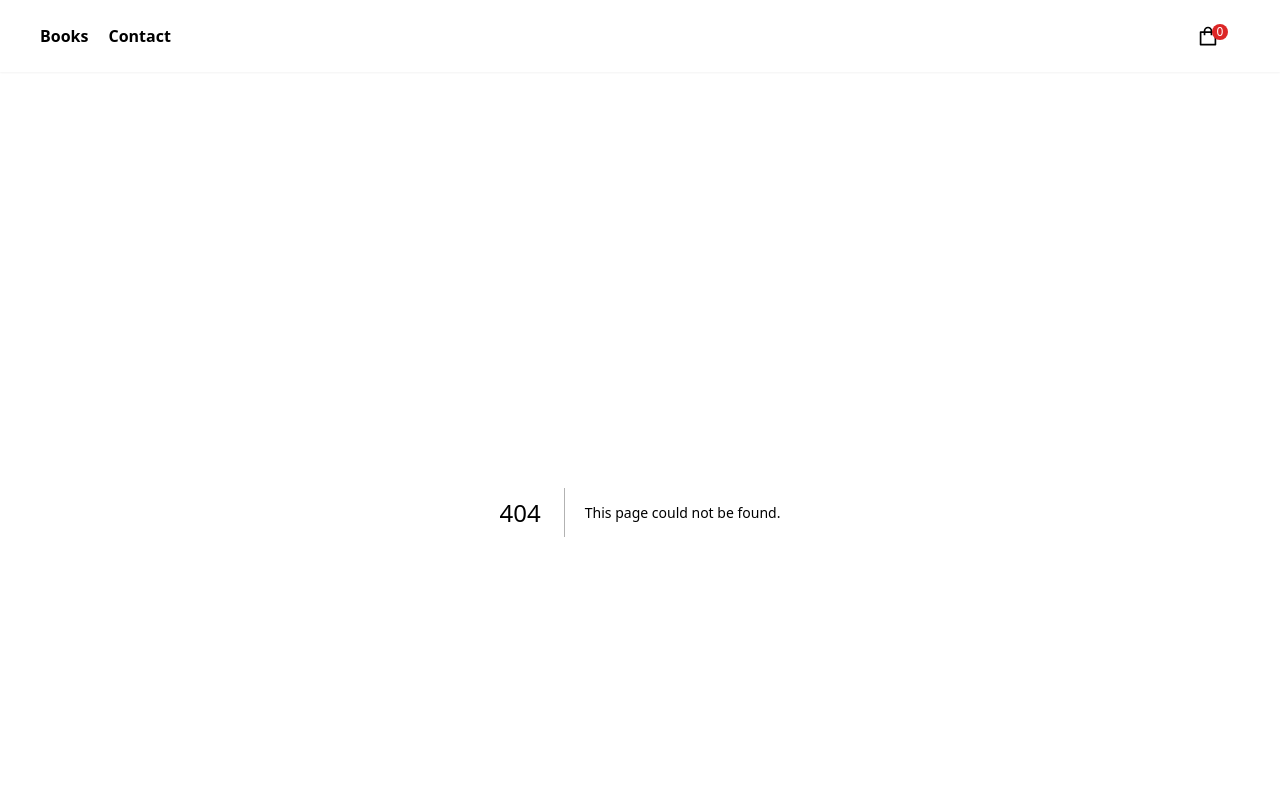
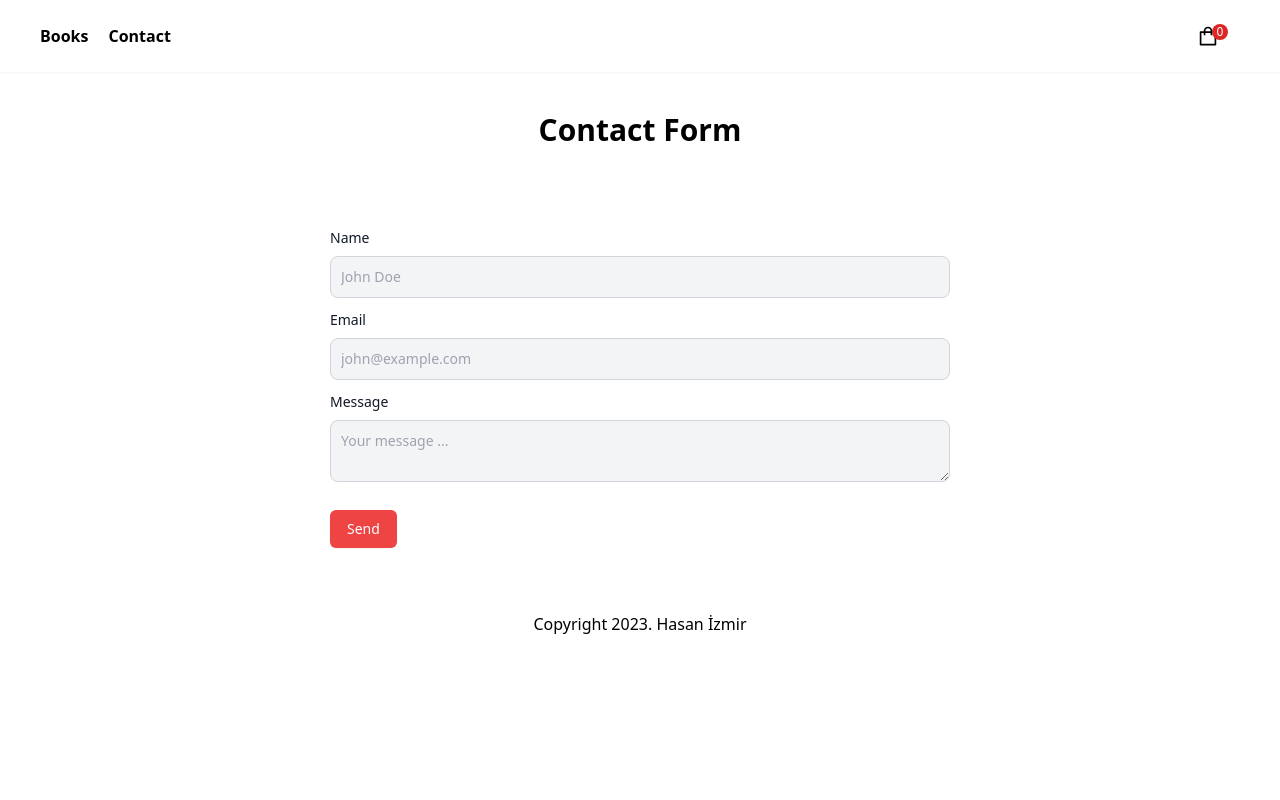
Before and after one commit to hasanizmir/next-ecommerce-2, a Next.js app: page /contact in a window 1280 px wide. Before the commit this address had no page. Shown: the top 800 px of the page. Built offline with nearby package versions, Linux system fonts and the light colour scheme.

Commit message:
feat: Contact Page created

```diff
--- a/package.json
+++ b/package.json
@@ -13,13 +13,16 @@
     "axios": "^1.3.4",
     "eslint": "8.35.0",
     "eslint-config-next": "13.2.3",
+    "formik": "^2.2.9",
     "next": "13.2.3",
     "react": "18.2.0",
     "react-dom": "18.2.0",
+    "react-hot-toast": "^2.4.0",
     "react-icons": "^4.8.0",
     "react-redux": "^8.0.5",
     "redux": "^4.2.1",
-    "redux-thunk": "^2.4.2"
+    "redux-thunk": "^2.4.2",
+    "yup": "^1.0.2"
   },
   "devDependencies": {
     "autoprefixer": "^10.4.13",
--- /dev/null
+++ b/pages/contact.js
@@ -0,0 +1,99 @@
+import { useFormik } from "formik";
+import * as yup from "yup";
+import { toast } from "react-hot-toast";
+
+const Contact = () => {
+  const formik = useFormik({
+    initialValues: {
+      email: "",
+      name: "",
+      message: "",
+    },
+    onSubmit: (values, { resetForm }) => {
+      toast.success("Form submitted");
+      resetForm({ values: "" });
+    },
+    validationSchema: yup.object({
+      name: yup.string().trim().required("Name is required"),
+      email: yup
+        .string()
+        .email("Must be a valid email")
+        .required("Email is required"),
+      message: yup.string().trim().required("Message is required"),
+    }),
+  });
+  return (
+    <div className="h-full flex flex-col justify-center items-center">
+      <h3 className="text-3xl font-bold mb-20">Contact Form</h3>
+      <form className="w-1/2" onSubmit={formik.handleSubmit}>
+        <div className="mb-3">
+          <label
+            htmlFor="name"
+            className="block mb-2 text-sm font-medium text-gray-900"
+          >
+            Name
+          </label>
+          <input
+            type="text"
+            name="name"
+            placeholder="John Doe"
+            className="bg-gray-100 border border-gray-300 text-gray-900 text-sm rounded-lg focus:ring-blue-500 focus:border-blue-500 block w-full p-2.5 "
+            value={formik.values.name}
+            onChange={formik.handleChange}
+            onBlur={formik.handleBlur}
+          />
+          {formik.errors.name && (
+            <div className="text-red-500">{formik.errors.name}</div>
+          )}
+        </div>
+
+        <div className="mb-3">
+          <label
+            htmlFor="email"
+            className="block mb-2 text-sm font-medium text-gray-900"
+          >
+            Email
+          </label>
+          <input
+            type="email"
+            name="email"
+            placeholder="john@example.com"
+            className="bg-gray-100 border border-gray-300 text-gray-900 text-sm rounded-lg focus:ring-blue-500 focus:border-blue-500 block w-full p-2.5 "
+            value={formik.values.email}
+            onChange={formik.handleChange}
+            onBlur={formik.handleBlur}
+          />
+          {formik.errors.email && (
+            <div className="text-red-500">{formik.errors.email}</div>
+          )}
+        </div>
+
+        <div className="mb-3">
+          <label
+            htmlFor="message"
+            className="block mb-2 text-sm font-medium text-gray-900"
+          >
+            Message
+          </label>
+          <textarea
+            name="message"
+            placeholder="Your message ..."
+            className="bg-gray-100 border border-gray-300 text-gray-900 text-sm rounded-lg focus:ring-blue-500 focus:border-blue-500 block w-full p-2.5 "
+            value={formik.values.message}
+            onChange={formik.handleChange}
+            onBlur={formik.handleBlur}
+          />
+          {formik.errors.message && (
+            <div className="text-red-500">{formik.errors.message}</div>
+          )}
+        </div>
+
+        <button type="submit" className="btn-primary">
+          Send
+        </button>
+      </form>
+    </div>
+  );
+};
+
+export default Contact;
```
